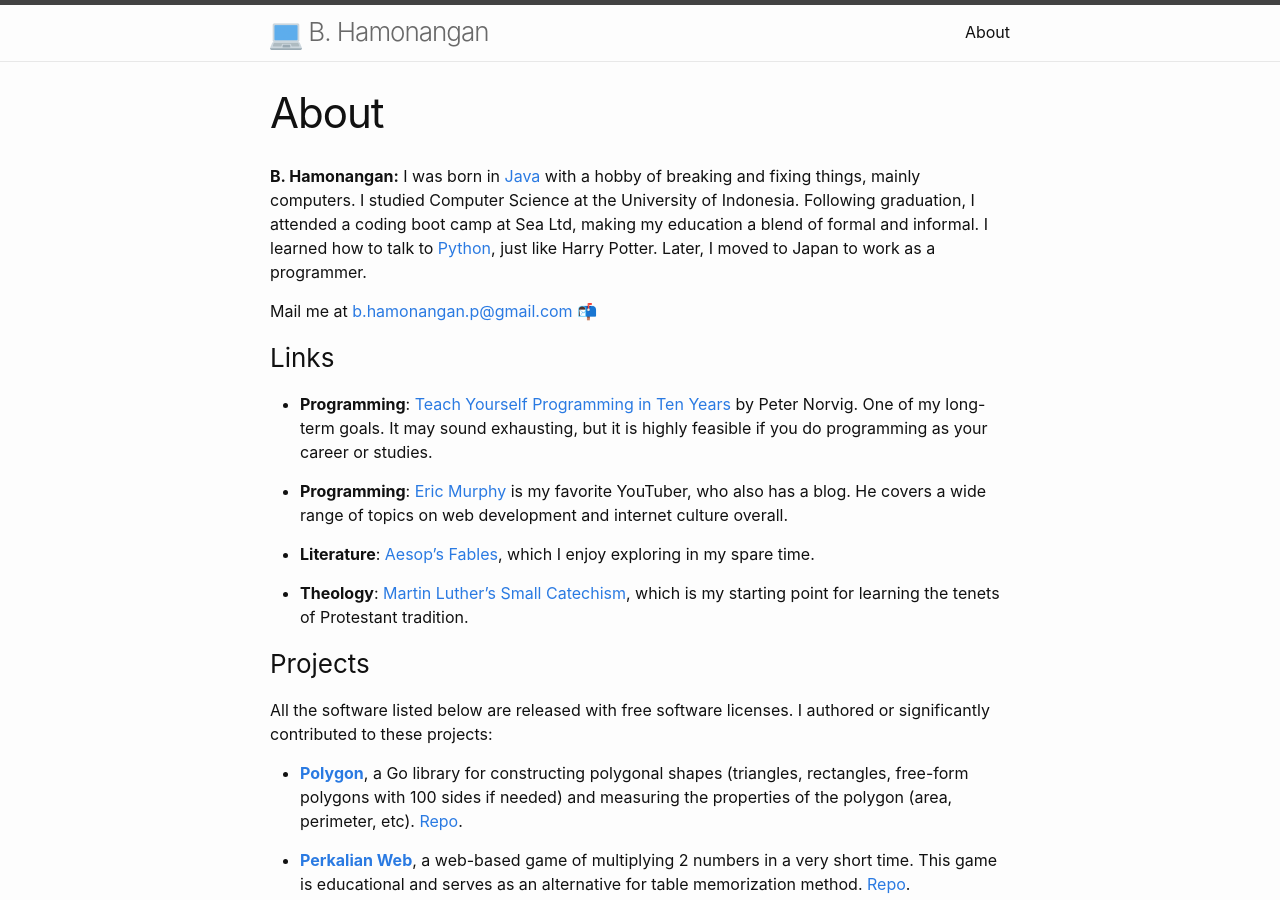
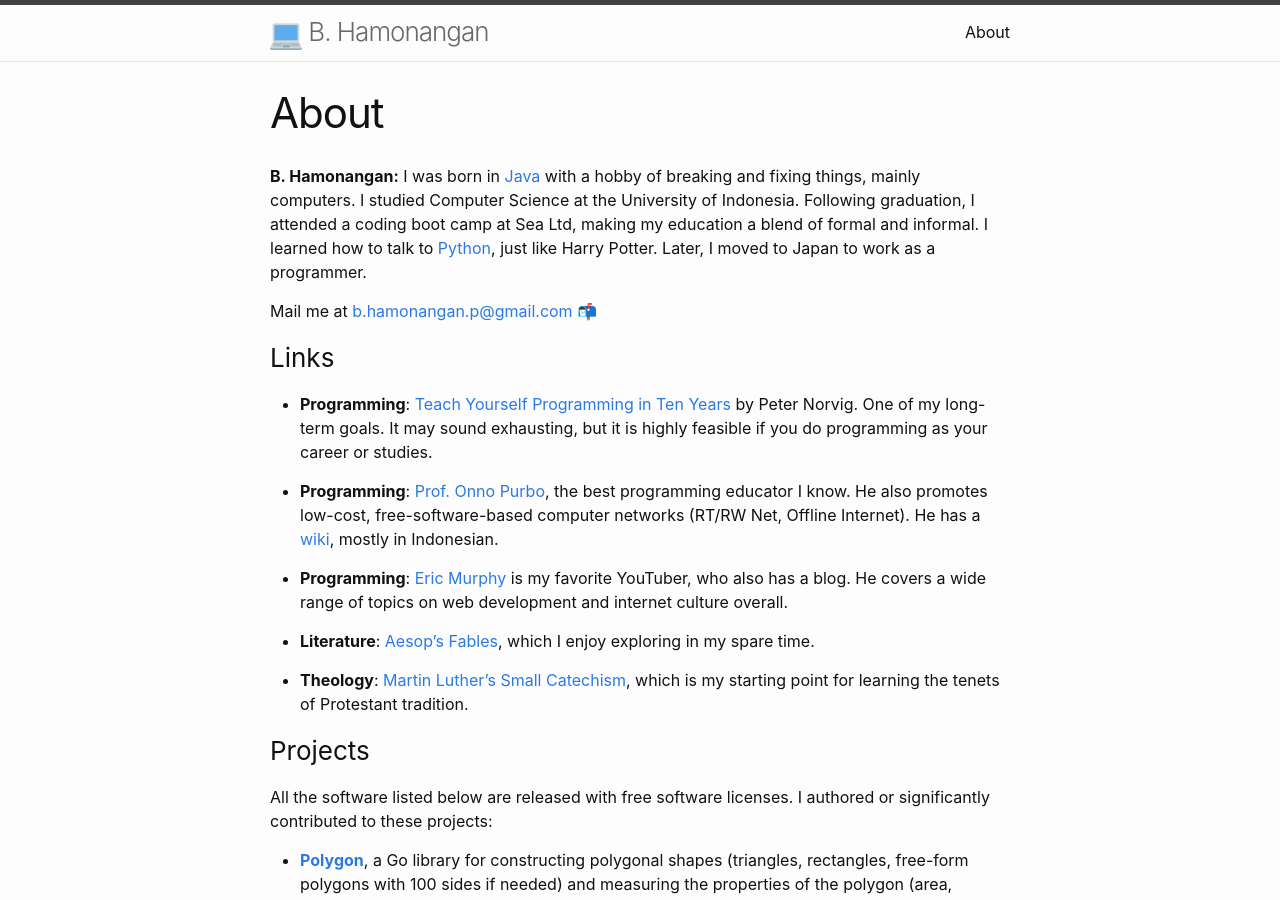
Before and after one commit to hamonangann/hamonangann.github.io, a Jekyll site: the page built from about-en.markdown, in a window 1280 px wide and 900 px high. Built offline with Jekyll 4.4.1, drawn with Linux system fonts in a browser that asks for light colours.

Commit message:
add more links

```diff
--- a/about-en.markdown
+++ b/about-en.markdown
@@ -12,6 +12,8 @@ Mail me at [b.hamonangan.p@gmail.com
 ### Links
 
 - **Programming**: [Teach Yourself Programming in Ten Years](https://www.norvig.com/21-days.html) by Peter Norvig. One of my long-term goals. It may sound exhausting, but it is highly feasible if you do programming as your career or studies.
+
+- **Programming**: [Prof. Onno Purbo](http://onnocenter.or.id/), the best programming educator I know. He also promotes low-cost, free-software-based computer networks (RT/RW Net, Offline Internet). He has a [wiki](https://onnocenter.or.id/wiki/index.php/Main_Page), mostly in Indonesian.
 
 - **Programming**: [Eric Murphy](https://ericmurphy.xyz/) is my favorite
 YouTuber, who also has a blog. He covers a wide range of topics on web development and internet culture overall.
```
